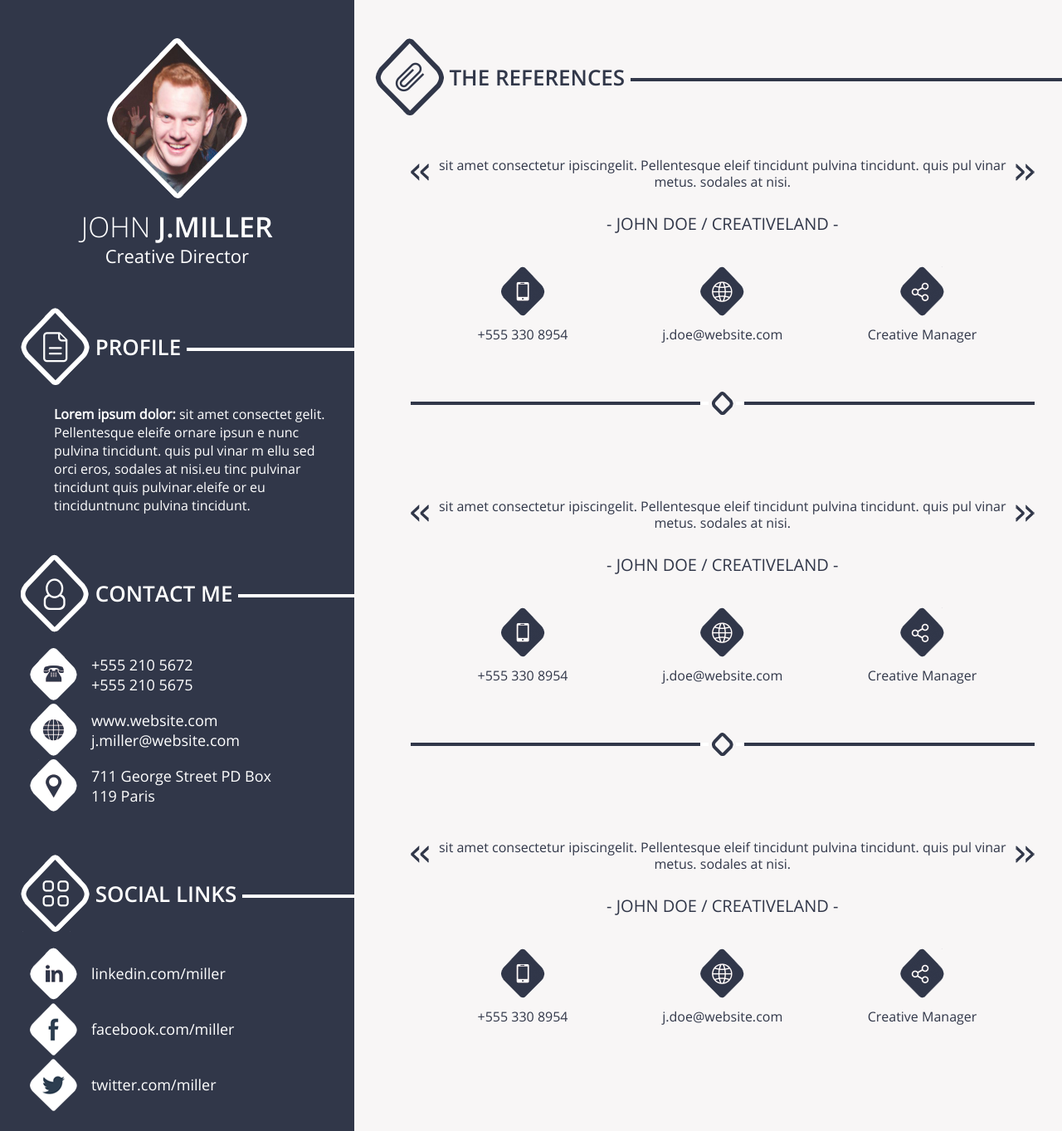
After one commit to oleglavrik/oleglavrik.github.io, a PHP site: page /reference.html in a window 1280 px wide. The commit adds this page. Shown: the whole page at 83% size. Run offline with PHP 8.4, Linux system fonts and the light colour scheme.

Commit message:
Finished reference page white style

```diff
--- a/css/portfolio.css
+++ b/css/reference.css
@@ -26,6 +26,12 @@
 
     #wrapper {
         overflow: hidden;
+    }
+}
+
+@media (min-width: 568px) {
+    .reference-contacts-list li {
+        width: 33.33333333333%;
     }
 }
 
@@ -61,7 +67,9 @@ a:hover {
 
 
 /* icons settings */
-div[class*="ic-"], span[class*="ic-"] {
+div[class*="ic-"],
+span[class*="ic-"],
+i[class*="ic-"] {
     display: inline-block;
     vertical-align: middle;
     background: url("/images/sprite.png") no-repeat;
@@ -140,11 +148,37 @@ span.ic-twitter {
     background-position: 0 -501px;
 }
 
-div.ic-portfolio {
-    background-position: 0 -564px;
+/* reference page icons main content */
+div.ic-reference {
+    background-position: -114px -501px;
     width: 83px;
     height: 93px;
     float: left;
+}
+
+i.ic-contact-phone,
+i.ic-contact-web,
+i.ic-contact-position {
+    width: 53px;
+    height: 60px;
+}
+
+i.ic-contact-phone {
+    background-position: 0 -564px;
+}
+
+i.ic-contact-web {
+    background-position: -53px -564px;
+}
+
+i.ic-contact-position {
+    background-position: -106px -594px;
+}
+
+i.ic-figure-centre {
+    width: 26px;
+    height: 28px;
+    background-position: -167px -596px;
 }
 
 /*------------------------------
@@ -360,63 +394,104 @@ h3.title-main-content {
     margin-right: -100%;
 }
 
-/* bootstrap gallery */
-.gallery-list {
-    margin: 69px 0 0 65px;
+.reference-main-list > li {
+    clear: both;
+    margin: 0 0 50px 0;
+    float: left;
+    list-style: none;
 }
 
-.gallery-list li {
-    list-style: none;
-    padding:0;
-    margin: 0 0 60px 0;
+.quote-block {
+    margin: 50px 0 0 53px;
+
 }
 
-.gallery-list li a {
-    padding: 0;
-    border: none;
-    border-radius: 0;
-    position: relative;
-    margin: 0;
+.left-quote {
+    float: left;
+    background: url("/images/left-quote.png") 0 40% no-repeat;
+    margin: 0 0 30px 0;
 }
 
-.gallery-list li img {
-    width: 100%;
-    height: 300px;
+.right-quote {
+    float: left;
+    background: url("/images/right-quote.png") 100% 40% no-repeat;
 }
 
-.gallery-list li span {
-    width: 100%;
-    background: rgba(65, 80, 112, 0.5);
+.quote-text {
+    width: 93%;
+    text-align: center;
+    font: 16px/20px Open Sans;
+    color: #313749;
+    margin: 0 auto;
+}
+
+@media (max-width: 768px) {
+    .quote-text {
+        width: 80%;
+    }
+}
+
+.reference-author-block {
+    text-align: center;
+    font: 20px/22px Open Sans;
+    color: #313749;
     text-transform: uppercase;
-    font: 22px/24px Open Sans Semibold;
-    color: #fff;
+    clear: both;
+
+}
+
+.reference-contacts-list {
+    margin: 40px 0 0 0;
+    clear: both;
+    float: left;
+}
+
+.reference-contacts-list li {
+    list-style: none;
+    margin: 0 0 10px 0;
+}
+
+.reference-contacts-list li i {
+    display: block;
+    margin: 0 auto 13px auto;
+}
+
+.reference-contacts-list li span {
+    font: 16px/18px Open Sans;
+    color: #313749;
     display: block;
     text-align: center;
-    padding: 14px 0;
-    position: absolute;
-    bottom: 0;
-    left: 0;
-    display: none;
+    padding: 0 10px;
 }
 
-.item-caption-list {
-    margin: 20px 0 0 18px;
-    padding: 0;
+/* title finish block */
+.wrap-title-finish-block {
+    margin: 50px 0 0 0;
+    float: left;
+    clear: both;
+    width: 100%;
 }
 
-.item-caption-list li {
-    padding: 0 0 0 27px;
-    background: url("/images/black-list-bullet.png") 0 3px no-repeat;
-    font: 16px/18px Open Sans;
-    color: #313749;
-    margin: 0 0 5px 0;
+.title-finish-block {
+    overflow: hidden;
+    clear: both;
+    text-align: center;
 }
-
-/* Light box */
-.lb-caption {
-    font-family: "Open Sans";
-    text-transform: uppercase;
-    color: #fff;
-    font-size: 16px;
-    line-height: 18px;
+.title-finish-block:before,
+.title-finish-block:after {
+    content: '';
+    display: inline-block;
+    vertical-align: middle;
+    box-sizing: border-box;
+    width: 100%;
+    height: 4px;
+    background: #313749;
+    border: solid #FFF;
+    border-width: 0 10px;
 }
+.title-finish-block:before {
+    margin-left: -100%;
+}
+.title-finish-block:after {
+    margin-right: -100%;
+}
--- /dev/null
+++ b/reference.html
@@ -0,0 +1,265 @@
+<!DOCTYPE html>
+<html lang="en">
+<head>
+    <meta charset="utf-8">
+    <meta http-equiv="X-UA-Compatible" content="IE=edge">
+    <meta name="viewport" content="width=device-width, initial-scale=1">
+    <!-- The above 3 meta tags *must* come first in the head; any other head content must come *after* these tags -->
+    <title>Bootstrap 101 Template</title>
+
+    <!-- Bootstrap -->
+    <link href="css/bootstrap.css" rel="stylesheet">
+    <link href="css/reference.css" rel="stylesheet">
+
+    <!-- HTML5 shim and Respond.js for IE8 support of HTML5 elements and media queries -->
+    <!-- WARNING: Respond.js doesn't work if you view the page via file:// -->
+    <!--[if lt IE 9]>
+    <script src="https://oss.maxcdn.com/html5shiv/3.7.3/html5shiv.min.js"></script>
+    <script src="https://oss.maxcdn.com/respond/1.4.2/respond.min.js"></script>
+    <![endif]-->
+</head>
+<body>
+    <div id="wrapper" class="container-fluid">
+        <div class="row">
+            <!-- Left sidebar -->
+            <aside id="l-sidebar" class="col-md-4">
+                <div class="row">
+                    <div class="col-md-12">
+                        <div class="row">
+                            <div id="user-photo">
+                                <img src="/images/my_ava_3.jpg" alt="">
+                                <div class="photo-mask"></div>
+                            </div>
+                        </div>
+                    </div>
+                </div>
+                <div class="row">
+                    <div class="col-md-12">
+                        <div class="row">
+                            <div id="user-name" class="center-block">
+                                <span>JOHN <b>J.MILLER</b></span>
+                                <i>Creative Director</i>
+                            </div>
+                        </div>
+                    </div>
+                </div>
+                <div class="row">
+                    <div class="col-md-12">
+                        <div class="row">
+                            <div class="big-title-l-sidebar">
+                                <div class="ic-profile"></div>
+                                <h3 class="title-l-sidebar">
+                                    Profile
+                                </h3>
+                            </div>
+                            <div class="l-sidebar-profile-text">
+                                <b>Lorem ipsum dolor:</b> sit amet consectet
+                                gelit. Pellentesque eleife ornare ipsun e
+                                nunc pulvina tincidunt. quis pul vinar m
+                                ellu sed orci eros, sodales at nisi.eu tinc
+                                pulvinar tincidunt quis pulvinar.eleife or
+                                eu tinciduntnunc pulvina tincidunt.
+                            </div>
+                        </div>
+                    </div>
+                </div>
+                <div class="row">
+                    <div class="col-md-12">
+                        <div class="row">
+                            <div class="big-title-l-sidebar">
+                            <div class="ic-contact"></div>
+                            <h3 class="title-l-sidebar">
+                                Contact Me
+                            </h3>
+                        </div>
+                            <div class="l-sidebar-contact-info">
+                                <ul class="col-md-12">
+                                    <li class="col-xs-12 col-sm-6 col-md-12 col-lg-12">
+                                        <span class="ic-phone"></span>
+                                        <div class="contact-wrap">
+                                            <span>+555 210 5672</span>
+                                            <span>+555 210 5675</span>
+                                        </div>
+                                    </li>
+                                    <li class="col-xs-12 col-sm-6 col-md-12 col-lg-12">
+                                        <span class="ic-web"></span>
+                                        <div class="contact-wrap">
+                                            <span>www.website.com</span>
+                                            <span>j.miller@website.com</span>
+                                        </div>
+                                    </li>
+                                    <li class="col-xs-12 col-sm-6 col-md-12 col-lg-12">
+                                        <span class="ic-location"></span>
+                                        <div class="contact-wrap">
+                                            <span>711 George Street PD Box</span>
+                                            <span>119 Paris</span>
+                                        </div>
+                                    </li>
+                                </ul>
+                            </div>
+                        </div>
+                    </div>
+                </div>
+                <div class="row">
+                    <div class="col-md-12">
+                        <div class="row">
+                            <div class="big-title-l-sidebar">
+                                <div class="ic-social-links"></div>
+                                <h3 class="title-l-sidebar">
+                                Social links
+                            </h3>
+                            </div>
+                            <div class="l-sidebar-social-links">
+                                <ul class="col-sm-12">
+                                    <li class="col-xs-12 col-sm-6 col-md-12 col-lg-12">
+                                        <span class="ic-linkedin"></span>
+                                        <div class="social-link-wrap">
+                                            <a href="#">linkedin.com/miller</a>
+                                        </div>
+                                    </li>
+                                    <li class="col-xs-12 col-sm-6 col-md-12 col-lg-12">
+                                        <span class="ic-facebook"></span>
+                                        <div class="social-link-wrap">
+                                            <a href="#">facebook.com/miller</a>
+                                        </div>
+                                    </li>
+                                    <li class="col-xs-12 col-sm-6 col-md-12 col-lg-12">
+                                        <span class="ic-twitter"></span>
+                                        <div class="social-link-wrap">
+                                            <a href="#">twitter.com/miller</a>
+                                        </div>
+                                    </li>
+                                </ul>
+                            </div>
+                        </div>
+                    </div>
+                </div>
+            </aside>
+            <!-- Main content -->
+            <div id="main-content" class="col-md-8">
+                <div class="row">
+                    <div class="col-md-12">
+                        <div class="row">
+                            <div class="big-title-main-content">
+                                <div class="ic-reference"></div>
+                                <h3 class="title-main-content">
+                                    The References
+                                </h3>
+                            </div>
+                        </div>
+                    </div>
+                </div>
+                <div class="row">
+                    <div class="col-md-12">
+                        <div class="row">
+                            <ul class="reference-main-list">
+                                <li>
+                                    <div class="quote-block col-md-11">
+                                        <div class="left-quote">
+                                            <div class="right-quote">
+                                                <div class="quote-text">
+                                                    sit amet consectetur ipiscingelit. Pellentesque eleif tincidunt
+                                                    pulvina tincidunt. quis pul vinar metus. sodales at nisi.
+                                                </div>
+                                            </div>
+                                        </div>
+                                        <div class="reference-author-block">
+                                            - John Doe / creativeland -
+                                        </div>
+                                        <ul class="reference-contacts-list col-xs-12">
+                                            <li class="col-xs-12 col-sm-4 col-md-4 col-lg-4">
+                                                <i class="ic-contact-phone"></i>
+                                                <span>+555 330 8954</span>
+                                            </li>
+                                            <li class="col-xs-12 col-sm-4 col-md-4 col-lg-4">
+                                                <i class="ic-contact-web"></i>
+                                                <span>j.doe@website.com</span>
+                                            </li>
+                                            <li class="col-xs-12 col-sm-4 col-md-4 col-lg-4">
+                                                <i class="ic-contact-position"></i>
+                                                <span>Creative Manager</span>
+                                            </li>
+                                        </ul>
+                                        <div class="wrap-title-finish-block">
+                                            <div class="title-finish-block">
+                                                <i class="ic-figure-centre"></i>
+                                            </div>
+                                        </div>
+                                    </div>
+                                </li>
+                                <li>
+                                    <div class="quote-block col-md-11">
+                                        <div class="left-quote">
+                                            <div class="right-quote">
+                                                <div class="quote-text">
+                                                    sit amet consectetur ipiscingelit. Pellentesque eleif tincidunt
+                                                    pulvina tincidunt. quis pul vinar metus. sodales at nisi.
+                                                </div>
+                                            </div>
+                                        </div>
+                                        <div class="reference-author-block">
+                                            - John Doe / creativeland -
+                                        </div>
+                                        <ul class="reference-contacts-list col-xs-12">
+                                            <li class="col-xs-12 col-sm-4 col-md-4 col-lg-4">
+                                                <i class="ic-contact-phone"></i>
+                                                <span>+555 330 8954</span>
+                                            </li>
+                                            <li class="col-xs-12 col-sm-4 col-md-4 col-lg-4">
+                                                <i class="ic-contact-web"></i>
+                                                <span>j.doe@website.com</span>
+                                            </li>
+                                            <li class="col-xs-12 col-sm-4 col-md-4 col-lg-4">
+                                                <i class="ic-contact-position"></i>
+                                                <span>Creative Manager</span>
+                                            </li>
+                                        </ul>
+                                        <div class="wrap-title-finish-block">
+                                            <div class="title-finish-block">
+                                                <i class="ic-figure-centre"></i>
+                                            </div>
+                                        </div>
+                                    </div>
+                                </li>
+                                <li>
+                                    <div class="quote-block col-md-11">
+                                        <div class="left-quote">
+                                            <div class="right-quote">
+                                                <div class="quote-text">
+                                                    sit amet consectetur ipiscingelit. Pellentesque eleif tincidunt
+                                                    pulvina tincidunt. quis pul vinar metus. sodales at nisi.
+                                                </div>
+                                            </div>
+                                        </div>
+                                        <div class="reference-author-block">
+                                            - John Doe / creativeland -
+                                        </div>
+                                        <ul class="reference-contacts-list col-xs-12">
+                                            <li class="col-xs-12 col-sm-4 col-md-4 col-lg-4">
+                                                <i class="ic-contact-phone"></i>
+                                                <span>+555 330 8954</span>
+                                            </li>
+                                            <li class="col-xs-12 col-sm-4 col-md-4 col-lg-4">
+                                                <i class="ic-contact-web"></i>
+                                                <span>j.doe@website.com</span>
+                                            </li>
+                                            <li class="col-xs-12 col-sm-4 col-md-4 col-lg-4">
+                                                <i class="ic-contact-position"></i>
+                                                <span>Creative Manager</span>
+                                            </li>
+                                        </ul>
+                                    </div>
+                                </li>
+                            </ul>
+                        </div>
+                    </div>
+                </div>
+            </div>
+        </div>
+    </div>
+<!-- jQuery (necessary for Bootstrap's JavaScript plugins) -->
+<script src="https://ajax.googleapis.com/ajax/libs/jquery/1.12.4/jquery.min.js"></script>
+<!-- Include all compiled plugins (below), or include individual files as needed -->
+<script src="js/bootstrap.min.js"></script>
+</body>
+</html>
```
Also changed, not shown: images/left-quote.png (added), images/right-quote.png (added), images/sprite.png.
